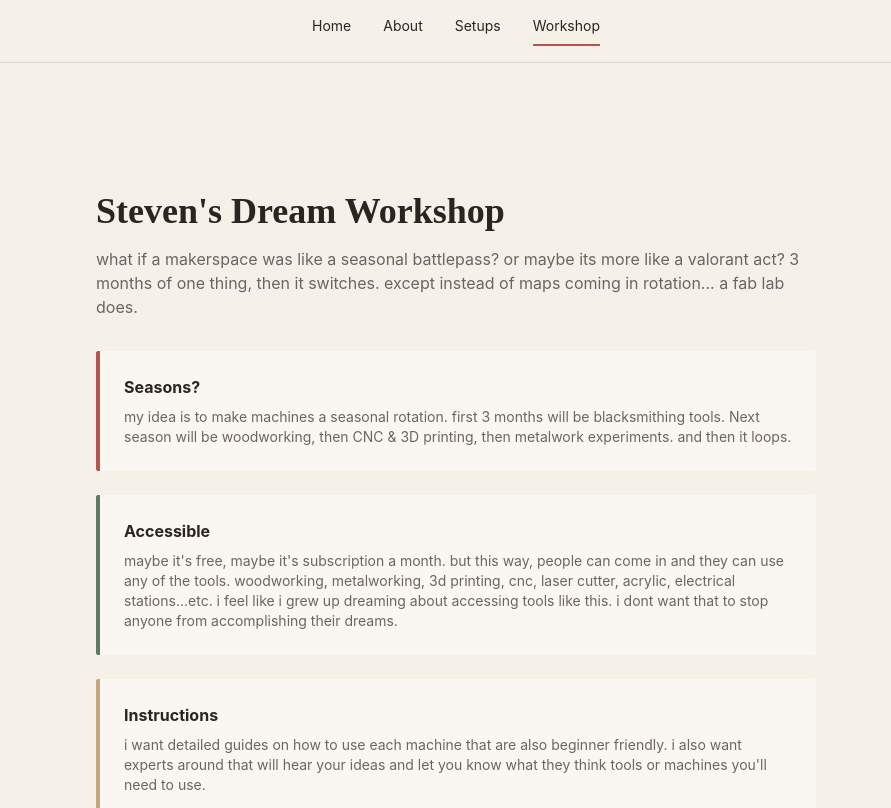
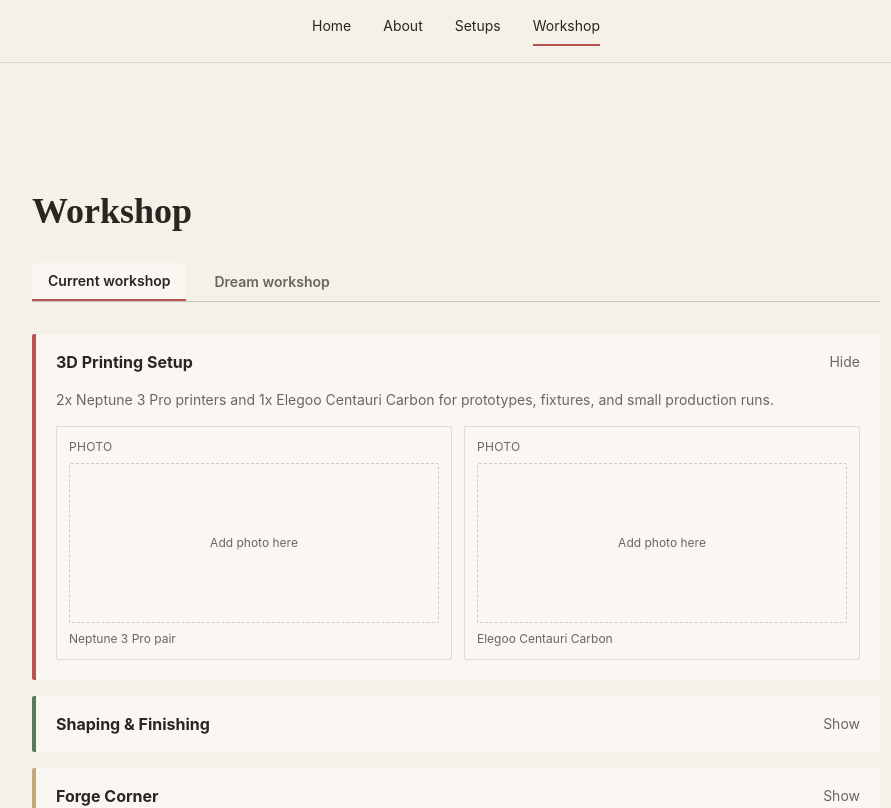
Before and after one commit to Nubb-nubb/nubb-nubb.github.io, a Vue app: page /#/workshop in a window 1280 px wide. Shown: the top 808 px of the page, without its empty margins (184-1075 px from the left). Built offline with nearby package versions, Linux system fonts and the light colour scheme; the HTML template or start-up script is replaced by a standard one.

Commit message:
changes to the workshop view

```diff
--- a/src/views/WorkshopView.vue
+++ b/src/views/WorkshopView.vue
@@ -1,43 +1,214 @@
 <template>
-  <section class="max-w-3xl mx-auto px-6 py-20">
-    <h2 class="section-title">Steven's Dream Workshop</h2>
+  <section class="max-w-4xl mx-auto px-6 py-20">
+    <h2 class="section-title">Workshop</h2>
 
     <p class="mb-8 text-text-secondary">
-      what if a makerspace was like a seasonal battlepass? or maybe its more like a valorant act? 3 months of one thing, then it switches. except instead of maps coming in rotation... a fab lab does.
+
     </p>
 
-    <div class="space-y-6 mb-12">
-      <WorkshopCard
-        title="Seasons?"
-        color="border-accent-red"
-        description="my idea is to make machines a seasonal rotation. first 3 months will be blacksmithing tools. Next season will be woodworking, then CNC & 3D printing, then metalwork experiments. and then it loops."
-      />
+    <div class="mb-8 border-b border-text-secondary/30">
+      <div class="flex flex-wrap gap-3" role="tablist" aria-label="Workshop tabs">
+        <button
+          v-for="tab in tabs"
+          :key="tab.key"
+          role="tab"
+          type="button"
+          :aria-selected="activeTab === tab.key"
+          :class="[
+            'px-4 py-2 text-sm font-semibold rounded-t-md transition-colors',
+            activeTab === tab.key
+              ? 'bg-surface text-text-primary border-b-2 border-accent-red'
+              : 'text-text-secondary hover:text-text-primary'
+          ]"
+          @click="activeTab = tab.key"
+        >
+          {{ tab.label }}
+        </button>
+      </div>
+    </div>
 
-      <WorkshopCard
-        title="Accessible"
-        color="border-plant-green"
-        description="maybe it's free, maybe it's subscription a month. but this way, people can come in and they can use any of the tools. woodworking, metalworking, 3d printing, cnc, laser cutter, acrylic, electrical stations...etc. i feel like i grew up dreaming about accessing tools like this. i dont want that to stop anyone from accomplishing their dreams."
-      />
+    <div class="space-y-6 mb-10">
+      <div v-if="activeTab === 'current'" class="space-y-4">
+        <article
+          v-for="(item, index) in currentWorkshopItems"
+          :key="item.title"
+          class="rounded-sm bg-surface border-l-4"
+          :class="colors[index % colors.length]"
+        >
+          <button
+            type="button"
+            class="w-full px-5 py-4 flex items-center justify-between text-left"
+            :aria-expanded="openItem === item.title"
+            @click="toggleItem(item.title)"
+          >
+            <span class="font-bold text-text-primary">{{ item.title }}</span>
+            <span class="text-text-secondary text-sm">
+              {{ openItem === item.title ? 'Hide' : 'Show' }}
+            </span>
+          </button>
 
-      <WorkshopCard
-        title="Instructions"
-        color="border-wood-light"
-        description="i want detailed guides on how to use each machine that are also beginner friendly. i also want experts around that will hear your ideas and let you know what they think tools or machines you'll need to use."
-      />
+          <div v-if="openItem === item.title" class="px-5 pb-5 space-y-4">
+            <p class="text-sm text-text-secondary">
+              {{ item.description }}
+            </p>
 
-      <WorkshopCard
-        title="Continuously Evolving"
-        color="border-wood-dark"
-        description="the idea is that while they are not in use (not in season), the machines get cleaned, stocked, new tools ordered... and when its in season, they are ready to go!"
-      />
+            <div class="grid grid-cols-1 sm:grid-cols-2 gap-3">
+              <div
+                v-for="media in item.media"
+                :key="media.label"
+                class="rounded-sm border border-text-secondary/20 p-3"
+              >
+                <p class="text-xs uppercase tracking-wide text-text-secondary mb-2">
+                  {{ media.type }}
+                </p>
+
+                <img
+                  v-if="media.type === 'photo' && media.src"
+                  :src="media.src"
+                  :alt="media.label"
+                  class="w-full h-40 object-cover rounded-sm"
+                />
+
+                <video
+                  v-else-if="media.type === 'video' && media.src"
+                  controls
+                  class="w-full h-40 object-cover rounded-sm"
+                >
+                  <source :src="media.src" />
+                </video>
+
+                <div
+                  v-else
+                  class="h-40 rounded-sm bg-main-bg border border-dashed border-text-secondary/30 flex items-center justify-center text-xs text-text-secondary"
+                >
+                  Add {{ media.type }} here
+                </div>
+
+                <p class="mt-2 text-xs text-text-secondary">{{ media.label }}</p>
+              </div>
+            </div>
+          </div>
+        </article>
+      </div>
+
+      <div v-else class="space-y-6">
+        <WorkshopCard
+          v-for="(item, index) in dreamWorkshopCards"
+          :key="item.title"
+          :title="item.title"
+          :description="item.description"
+          :color="colors[index % colors.length]"
+        />
+      </div>
     </div>
 
     <p class="italic text-text-secondary">
-      maybe i'll be a millionaire one day and i can do this.
+      {{ activeFooter }}
     </p>
   </section>
 </template>
 
 <script setup>
+import { computed, ref } from 'vue'
 import WorkshopCard from '../components/WorkshopCard.vue'
+
+const tabs = [
+  { key: 'current', label: 'Current workshop' },
+  { key: 'dream', label: 'Dream workshop' }
+]
+
+const activeTab = ref('current')
+
+const colors = [
+  'border-accent-red',
+  'border-plant-green',
+  'border-wood-light',
+  'border-wood-dark'
+]
+
+const openItem = ref('3D Printing Setup')
+
+const currentWorkshopItems = [
+  {
+    title: '3D Printing Setup',
+    description:
+      '2x Neptune 3 Pro printers and 1x Elegoo Centauri Carbon for prototypes, fixtures, and small production runs.'
+    ,
+    media: [
+      { type: 'photo', label: 'Neptune 3 Pro pair', src: '' },
+      { type: 'photo', label: 'Elegoo Centauri Carbon', src: '' }
+    ]
+  },
+  {
+    title: 'Shaping & Finishing',
+    description:
+      '1x32 belt sander for shaping parts, refining prints, and quick finish work.',
+    media: [
+      { type: 'photo', label: 'Belt sander station', src: '' },
+      { type: 'video', label: 'Sanding workflow clip', src: '' }
+    ]
+  },
+  {
+    title: 'Forge Corner',
+    description:
+      'Small garage forge for blacksmithing experiments and custom metal pieces.',
+    media: [
+      { type: 'photo', label: 'Garage forge layout', src: '' },
+      { type: 'video', label: 'Heating + shaping demo', src: '' }
+    ]
+  },
+  {
+    title: 'Electronics Bench',
+    description:
+      'Soldering station for wiring, repairs, controller work, and electronics integration.',
+    media: [
+      { type: 'photo', label: 'Soldering station overview', src: '' },
+      { type: 'video', label: 'Board repair timelapse', src: '' }
+    ]
+  },
+  {
+    title: 'In Progress',
+    description:
+      'This section can keep growing as I add new tools, machines, and better organization.',
+    media: [
+      { type: 'photo', label: 'New additions', src: '' },
+      { type: 'video', label: 'Shop update walkthrough', src: '' }
+    ]
+  }
+]
+
+const dreamWorkshopCards = [
+  {
+    title: 'Seasonal Maker Space',
+    description:
+      'A workshop with rotating focus seasons: blacksmithing, woodworking, CNC/3D printing, and advanced metalwork.'
+  },
+  {
+    title: 'Open Access Tools',
+    description:
+      'A place where people can access expensive tools without huge upfront costs.'
+  },
+  {
+    title: 'Guides + Mentorship',
+    description:
+      'Beginner-friendly machine guides plus experienced makers who can help plan projects.'
+  },
+  {
+    title: 'Always Improving',
+    description:
+      'When tools are out of season, they get serviced, upgraded, and stocked for the next cycle.'
+  }
+]
+
+const toggleItem = (title) => {
+  openItem.value = openItem.value === title ? '' : title
+}
+
+const activeFooter = computed(() => {
+  if (activeTab.value === 'current') {
+    return ''
+  }
+
+  return ""
+})
 </script>
```
